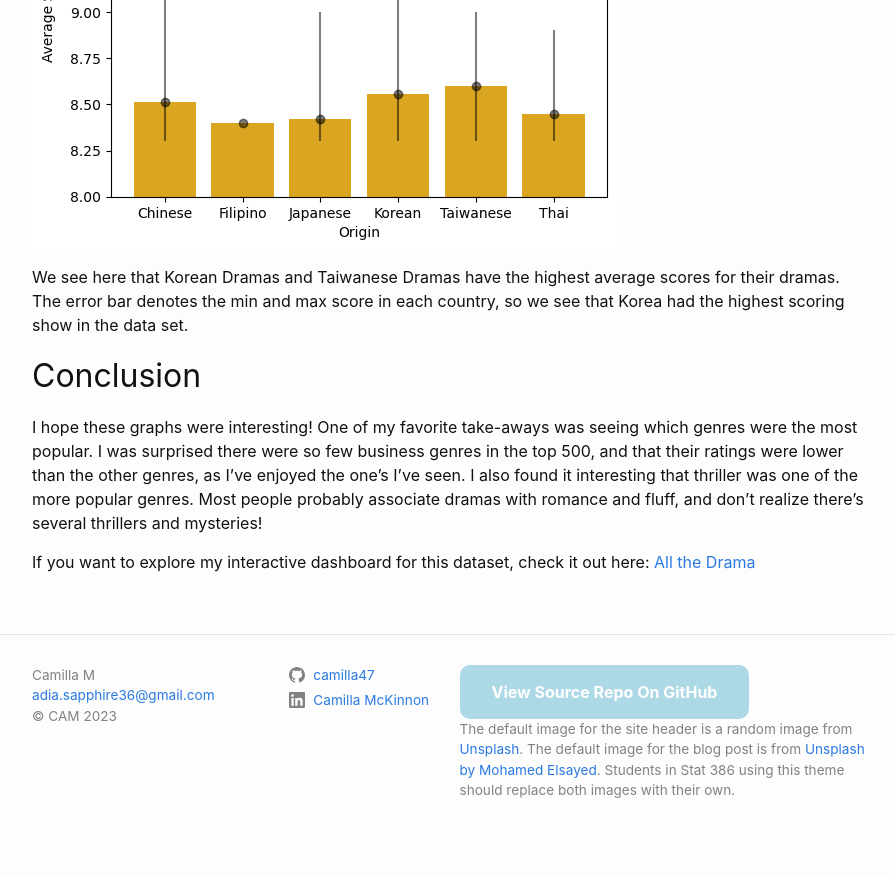
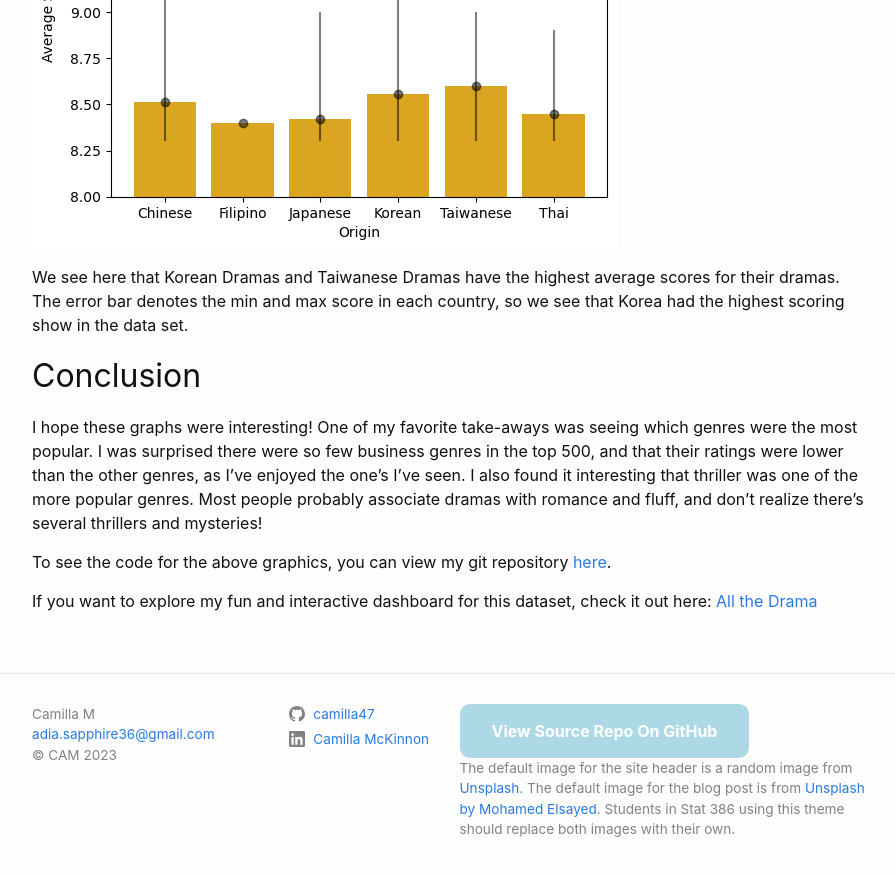
Before and after one commit to camilla47/camilla47.github.io, a Jekyll site: the page built from _posts/2023-12-09-eda.md, in a window 1280 px wide and 900 px high, scrolled down 6217 px. Shown: the top 876 px of the window, without its empty margins (188-1083 px from the left). Built offline with Jekyll 4.4.1, drawn with Linux system fonts in a browser that asks for light colours; comment, search, counter and statistics services are not loaded.

Commit message:
adding repo link at bottom

```diff
--- a/_posts/2023-12-09-eda.md
+++ b/_posts/2023-12-09-eda.md
@@ -76,4 +76,6 @@ We see here that Korean Dramas and Taiwanese Dramas have the highest average sco
 
 I hope these graphs were interesting! One of my favorite take-aways was seeing which genres were the most popular. I was surprised there were so few business genres in the top 500, and that their ratings were lower than the other genres, as I've enjoyed the one's I've seen. I also found it interesting that thriller was one of the more popular genres. Most people probably associate dramas with romance and fluff, and don't realize there's several thrillers and mysteries!
 
-If you want to explore my interactive dashboard for this dataset, check it out here: <a href="https://explore-mdl.streamlit.app/" target="_blank">All the Drama</a>
+To see the code for the above graphics, you can view my git repository <a href="https://github.com/camilla47/termProject" target="_blank">here</a>.
+
+If you want to explore my fun and interactive dashboard for this dataset, check it out here: <a href="https://explore-mdl.streamlit.app/" target="_blank">All the Drama</a>
```
